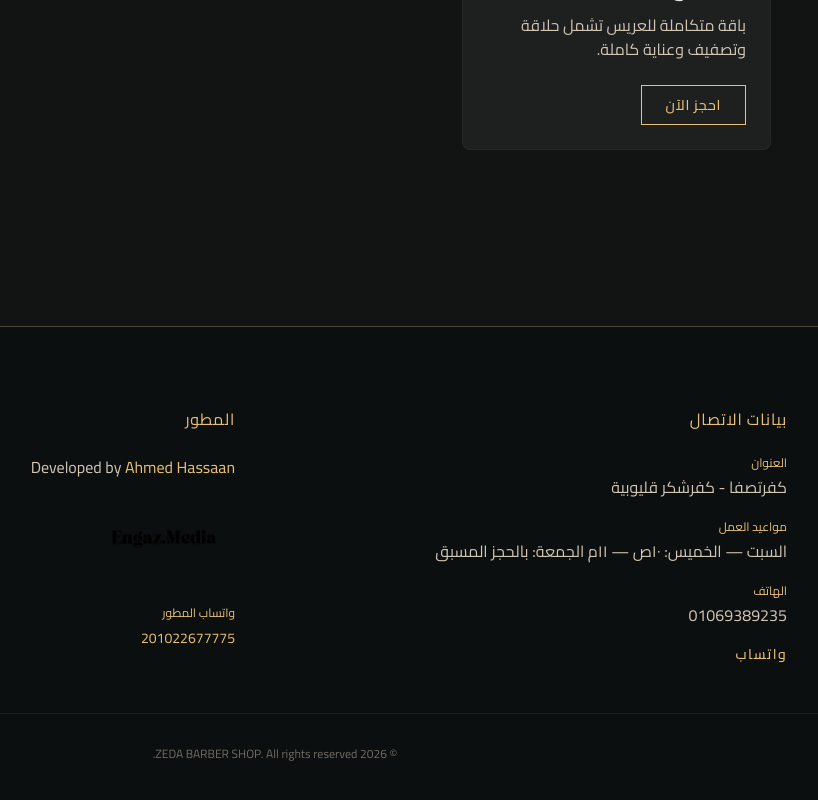
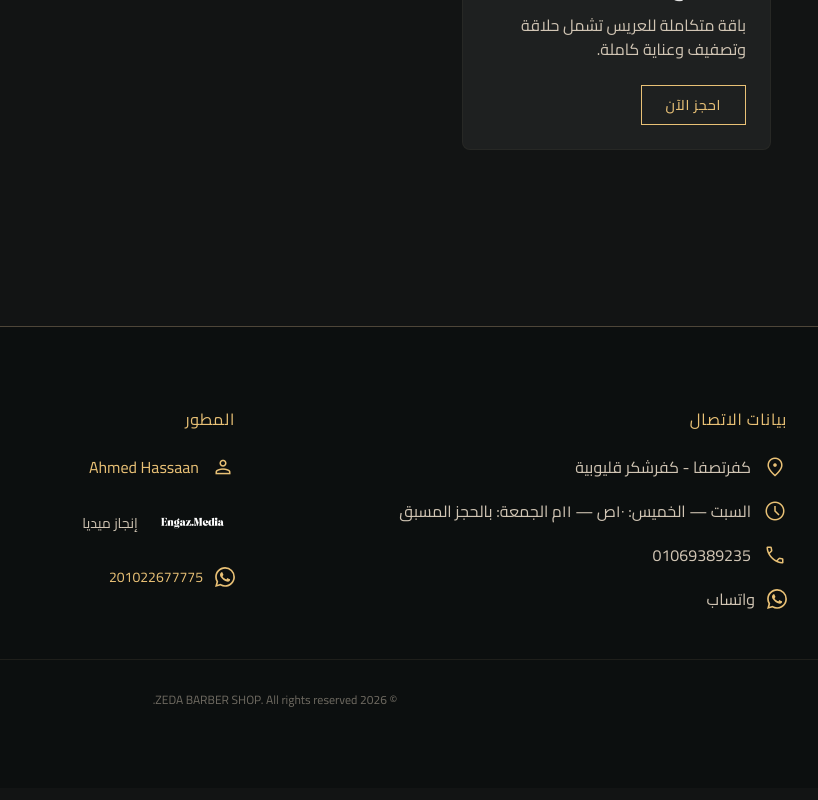
Before and after one commit to AhmedHassaan2/zeda-barber, a Next.js app: page /services in a window 1280 px wide. Shown: the part 1682-2482 px from the top of the page, without its empty margins (365-1183 px from the left). Built offline with nearby package versions, Linux system fonts and the light colour scheme.

Commit message:
feat: 10 enhancements - tagline font, gallery hover, barber photos, footer icons, favicon, motion

```diff
--- a/src/app/contact/page.tsx
+++ b/src/app/contact/page.tsx
@@ -51,14 +51,15 @@ export default function ContactPage() {
             </div>
             <div className="rounded-lg overflow-hidden border border-outline-variant/30 h-[400px]">
               <iframe
-                src="https://www.google.com/maps/embed?pb=!1m18!1m12!1m3!1d3452.5!2d31.1!3d30.4!2m3!1f0!2f0!3f0!3m2!1i1024!2i768!4f13.1!3m3!1m2!1s0x0%3A0x0!2zMzDCsDI0JzAwLjAiTiAzMcKwMDYnMDAuMCJF!5e0!3m2!1sen!2seg!4v1"
+                src="https://www.google.com/maps/embed?pb=!1m18!1m12!1m3!1d3452.5!2d31.300111801666947!3d30.570121565856912!2m3!1f0!2f0!3f0!3m2!1i1024!2i768!4f13.1!3m3!1m2!1s0x0%3A0x0!2zMzDCsDM0JzEyLjQiTiAzMcKwMTgnMDAuNCJF!5e0!3m2!1sen!2seg!4v1"
                 width="100%"
                 height="100%"
-                style={{ border: 0 }}
+                style={{ border: 0, filter: "grayscale(100%) contrast(1.1)" }}
                 allowFullScreen
                 loading="lazy"
                 referrerPolicy="no-referrer-when-downgrade"
                 title="ZEDA Location"
+                className="map-bw"
               />
             </div>
           </div>
--- a/src/app/globals.css
+++ b/src/app/globals.css
@@ -68,3 +68,89 @@ html {
   background: rgba(233, 193, 118, 0.3);
   color: #e2e2e2;
 }
+
+@keyframes fade-in-up {
+  0% { opacity: 0; transform: translateY(30px); }
+  100% { opacity: 1; transform: translateY(0); }
+}
+
+@keyframes fade-in {
+  0% { opacity: 0; }
+  100% { opacity: 1; }
+}
+
+@keyframes slide-in-right {
+  0% { opacity: 0; transform: translateX(-20px); }
+  100% { opacity: 1; transform: translateX(0); }
+}
+
+@keyframes scale-in {
+  0% { opacity: 0; transform: scale(0.95); }
+  100% { opacity: 1; transform: scale(1); }
+}
+
+.animate-fade-in-up {
+  animation: fade-in-up 0.8s ease-out both;
+}
+
+.animate-fade-in {
+  animation: fade-in 0.6s ease-out both;
+}
+
+.animate-slide-in-right {
+  animation: slide-in-right 0.6s ease-out both;
+}
+
+.animate-scale-in {
+  animation: scale-in 0.5s ease-out both;
+}
+
+.animation-delay-100 { animation-delay: 100ms; }
+.animation-delay-200 { animation-delay: 200ms; }
+.animation-delay-300 { animation-delay: 300ms; }
+.animation-delay-400 { animation-delay: 400ms; }
+.animation-delay-500 { animation-delay: 500ms; }
+.animation-delay-600 { animation-delay: 600ms; }
+
+.tagline-gradient {
+  background: linear-gradient(135deg, #ffffff 0%, #e9c176 50%, #ffffff 100%);
+  -webkit-background-clip: text;
+  -webkit-text-fill-color: transparent;
+  background-clip: text;
+}
+
+.img-grayscale {
+  filter: grayscale(100%);
+  transition: filter 0.8s cubic-bezier(0.4, 0, 0.2, 1);
+}
+
+.group:hover .img-grayscale {
+  filter: grayscale(0%);
+}
+
+.engaz-white {
+  filter: brightness(0) invert(1);
+  transition: filter 0.3s ease;
+}
+
+.engaz-white:hover {
+  filter: brightness(0) invert(1) opacity(0.8);
+}
+
+.map-bw {
+  filter: grayscale(100%) contrast(1.1);
+  transition: filter 0.5s ease;
+}
+
+.map-bw:hover {
+  filter: grayscale(50%) contrast(1.05);
+}
+
+.hover-lift {
+  transition: transform 0.4s cubic-bezier(0.4, 0, 0.2, 1), box-shadow 0.4s ease;
+}
+
+.hover-lift:hover {
+  transform: translateY(-4px);
+  box-shadow: 0 12px 40px rgba(233, 193, 118, 0.15);
+}
--- a/src/app/page.tsx
+++ b/src/app/page.tsx
@@ -20,7 +20,7 @@ export default function HomePage() {
         <GalleryPreview />
         <Team />
         <section className="relative py-32 overflow-hidden border-t border-outline-variant/30">
-          <div className="relative z-10 px-margin-mobile md:px-margin-desktop text-center max-w-3xl mx-auto">
+          <div className="relative z-10 px-margin-mobile md:px-margin-desktop text-center max-w-3xl mx-auto animate-fade-in-up">
             <h2 className="font-display-lg text-display-lg-mobile md:text-display-lg uppercase mb-12 tracking-tight">
               {t("cta.title")}
             </h2>
@@ -30,13 +30,13 @@ export default function HomePage() {
             <div className="flex flex-col md:flex-row gap-6 justify-center">
               <a
                 href="/booking"
-                className="px-12 py-5 bg-primary text-surface font-button text-button uppercase tracking-widest hover:opacity-90 transition-opacity duration-400"
+                className="px-12 py-5 bg-primary text-surface font-button text-button uppercase tracking-widest hover:bg-primary/90 hover:scale-105 transition-all duration-400 shadow-lg shadow-primary/20"
               >
                 {t("cta.book")}
               </a>
               <a
                 href="/services"
-                className="px-12 py-5 border border-primary text-primary font-button text-button uppercase tracking-widest hover:bg-primary/5 transition-all duration-400"
+                className="px-12 py-5 border border-primary text-primary font-button text-button uppercase tracking-widest hover:bg-primary hover:text-surface transition-all duration-400"
               >
                 {t("cta.services")}
               </a>
--- a/src/components/footer.tsx
+++ b/src/components/footer.tsx
@@ -12,33 +12,36 @@ export default function Footer() {
           <div className={`${lang === "ar" ? "text-center md:text-right" : "text-center md:text-left"}`}>
             <h4 className="text-primary font-label-caps mb-6 uppercase tracking-wider">{t("footer.contact")}</h4>
             <div className="space-y-5 text-on-surface-variant font-body-md">
-              <div>
-                <span className="text-primary font-label-caps text-xs block mb-1">{t("footer.address")}</span>
+              <div className="flex items-center gap-3 justify-center md:justify-start">
+                <span className="material-symbols-outlined text-primary text-xl">location_on</span>
                 <p>{t("footer.address_val")}</p>
               </div>
-              <div>
-                <span className="text-primary font-label-caps text-xs block mb-1">{t("footer.hours")}</span>
+              <div className="flex items-center gap-3 justify-center md:justify-start">
+                <span className="material-symbols-outlined text-primary text-xl">schedule</span>
                 <p>{t("footer.hours_val")}</p>
               </div>
-              <div>
-                <span className="text-primary font-label-caps text-xs block mb-1">{t("footer.phone")}</span>
-                <p dir="ltr">{t("footer.phone_val")}</p>
+              <div className="flex items-center gap-3 justify-center md:justify-start">
+                <span className="material-symbols-outlined text-primary text-xl">call</span>
+                <a href="tel:01069389235" dir="ltr" className="hover:text-primary transition-colors">{t("footer.phone_val")}</a>
               </div>
               <a
                 href="https://wa.me/201069389235"
                 target="_blank"
                 rel="noopener noreferrer"
-                className="inline-block mt-2 text-primary hover:opacity-80 transition-opacity font-button text-button uppercase"
+                className="flex items-center gap-3 justify-center md:justify-start hover:text-primary transition-colors"
               >
-                {t("footer.whatsapp")}
+                <svg className="w-5 h-5 text-primary" viewBox="0 0 24 24" fill="currentColor">
+                  <path d="M17.472 14.382c-.297-.149-1.758-.867-2.03-.967-.273-.099-.471-.148-.67.15-.197.297-.767.966-.94 1.164-.173.199-.347.223-.644.075-.297-.15-1.255-.463-2.39-1.475-.883-.788-1.48-1.761-1.653-2.059-.173-.297-.018-.458.13-.606.134-.133.298-.347.446-.52.149-.174.198-.298.298-.497.099-.198.05-.371-.025-.52-.075-.149-.669-1.612-.916-2.207-.242-.579-.487-.5-.669-.51-.173-.008-.371-.01-.57-.01-.198 0-.52.074-.792.372-.272.297-1.04 1.016-1.04 2.479 0 1.462 1.065 2.875 1.213 3.074.149.198 2.096 3.2 5.077 4.487.709.306 1.262.489 1.694.625.712.227 1.36.195 1.871.118.571-.085 1.758-.719 2.006-1.413.248-.694.248-1.289.173-1.413-.074-.124-.272-.198-.57-.347m-5.421 7.403h-.004a9.87 9.87 0 01-5.031-1.378l-.361-.214-3.741.982.998-3.648-.235-.374a9.86 9.86 0 01-1.51-5.26c.001-5.45 4.436-9.884 9.888-9.884 2.64 0 5.122 1.03 6.988 2.898a9.825 9.825 0 012.893 6.994c-.003 5.45-4.437 9.884-9.885 9.884m8.413-18.297A11.815 11.815 0 0012.05 0C5.495 0 .16 5.335.157 11.892c0 2.096.547 4.142 1.588 5.945L.057 24l6.305-1.654a11.882 11.882 0 005.683 1.448h.005c6.554 0 11.89-5.335 11.893-11.893a11.821 11.821 0 00-3.48-8.413z"/>
+                </svg>
+                <span>{t("footer.whatsapp")}</span>
               </a>
             </div>
           </div>
           <div className={`${lang === "ar" ? "text-center md:text-right" : "text-center md:text-left"}`}>
             <h4 className="text-primary font-label-caps mb-6 uppercase tracking-wider">{t("footer.developer")}</h4>
             <div className="space-y-5 text-on-surface-variant font-body-md">
-              <p>
-                {t("footer.dev_by")}{" "}
+              <div className="flex items-center gap-3 justify-center md:justify-start">
+                <span className="material-symbols-outlined text-primary text-xl">person</span>
                 <a
                   href="https://www.facebook.com/ahmedhassaan.dev"
                   target="_blank"
@@ -47,24 +50,28 @@ export default function Footer() {
                 >
                   Ahmed Hassaan
                 </a>
-              </p>
-              <div>
+              </div>
+              <div className="flex items-center gap-3 justify-center md:justify-start">
                 <a
                   href="https://engaz-media.vercel.app"
                   target="_blank"
                   rel="noopener noreferrer"
-                  className="inline-block hover:opacity-80 transition-opacity"
+                  className="inline-flex items-center gap-3 hover:opacity-80 transition-opacity"
                 >
-                  <img src="/images/logos/engaz-logo.png" alt="إنجاز ميديا" className="h-16 md:h-20 w-auto" />
+                  <img src="/images/logos/engaz-logo.png" alt="إنجاز ميديا" className="h-10 md:h-12 w-auto engaz-white" />
+                  <span className="text-on-surface-variant text-sm">إنجاز ميديا</span>
                 </a>
               </div>
-              <div>
-                <span className="text-primary font-label-caps text-xs block mb-1">{t("footer.dev_whatsapp")}</span>
+              <div className="flex items-center gap-3 justify-center md:justify-start">
+                <svg className="w-5 h-5 text-primary flex-shrink-0" viewBox="0 0 24 24" fill="currentColor">
+                  <path d="M17.472 14.382c-.297-.149-1.758-.867-2.03-.967-.273-.099-.471-.148-.67.15-.197.297-.767.966-.94 1.164-.173.199-.347.223-.644.075-.297-.15-1.255-.463-2.39-1.475-.883-.788-1.48-1.761-1.653-2.059-.173-.297-.018-.458.13-.606.134-.133.298-.347.446-.52.149-.174.198-.298.298-.497.099-.198.05-.371-.025-.52-.075-.149-.669-1.612-.916-2.207-.242-.579-.487-.5-.669-.51-.173-.008-.371-.01-.57-.01-.198 0-.52.074-.792.372-.272.297-1.04 1.016-1.04 2.479 0 1.462 1.065 2.875 1.213 3.074.149.198 2.096 3.2 5.077 4.487.709.306 1.262.489 1.694.625.712.227 1.36.195 1.871.118.571-.085 1.758-.719 2.006-1.413.248-.694.248-1.289.173-1.413-.074-.124-.272-.198-.57-.347m-5.421 7.403h-.004a9.87 9.87 0 01-5.031-1.378l-.361-.214-3.741.982.998-3.648-.235-.374a9.86 9.86 0 01-1.51-5.26c.001-5.45 4.436-9.884 9.888-9.884 2.64 0 5.122 1.03 6.988 2.898a9.825 9.825 0 012.893 6.994c-.003 5.45-4.437 9.884-9.885 9.884m8.413-18.297A11.815 11.815 0 0012.05 0C5.495 0 .16 5.335.157 11.892c0 2.096.547 4.142 1.588 5.945L.057 24l6.305-1.654a11.882 11.882 0 005.683 1.448h.005c6.554 0 11.89-5.335 11.893-11.893a11.821 11.821 0 00-3.48-8.413z"/>
+                </svg>
                 <a
                   href="https://wa.me/201022677775"
                   target="_blank"
                   rel="noopener noreferrer"
                   className="text-primary hover:opacity-80 transition-opacity text-sm"
+                  dir="ltr"
                 >
                   201022677775
                 </a>
--- a/src/components/gallery-preview.tsx
+++ b/src/components/gallery-preview.tsx
@@ -32,12 +32,13 @@ export default function GalleryPreview() {
       </div>
       <div className="grid grid-cols-3 gap-3 md:gap-4">
         {images.slice(0, 6).map((src, i) => (
-          <div key={i} className="overflow-hidden group relative">
+          <div key={i} className="overflow-hidden group relative cursor-pointer">
             <img
               src={src}
               alt={`Gallery ${i + 1}`}
-              className="w-full h-full object-cover aspect-[4/5] transition-all duration-[2000ms] group-hover:scale-110 grayscale"
+              className="w-full h-full object-cover aspect-[4/5] transition-all duration-700 group-hover:scale-110 img-grayscale"
             />
+            <div className="absolute inset-0 bg-primary/0 group-hover:bg-primary/10 transition-colors duration-500 pointer-events-none"></div>
           </div>
         ))}
       </div>
--- a/src/lib/language-context.tsx
+++ b/src/lib/language-context.tsx
@@ -53,7 +53,7 @@ const translations: Record<string, Record<string, string>> = {
     "gallery.subtitle": "OUR GALLERY",
     "gallery.all": "عرض الكل",
     "gallery.desc": "جميع أعمالنا في مكان واحد",
-    "cta.title": "كرسيك في انتظارك",
+    "cta.title": "كرسيك مستنيك",
     "cta.desc": "تواصل معنا للحجز أو الاستفسار. فريق ZEDA جاهز لخدمتك.",
     "cta.book": "احجز موعدك الآن",
     "cta.services": "جميع الخدمات",
@@ -155,7 +155,7 @@ const translations: Record<string, Record<string, string>> = {
     "gallery.subtitle": "OUR GALLERY",
     "gallery.all": "View All",
     "gallery.desc": "All our work in one place",
-    "cta.title": "Your Chair Awaits",
+    "cta.title": "Your Chair is Waiting",
     "cta.desc": "Contact us to book or inquire. The ZEDA team is ready to serve you.",
     "cta.book": "Book Your Appointment",
     "cta.services": "All Services",
--- a/tailwind.config.ts
+++ b/tailwind.config.ts
@@ -64,6 +64,7 @@ const config: Config = {
         "label-caps": ["var(--font-cairo)", "sans-serif"],
         "display-lg": ["var(--font-cairo)", "sans-serif"],
         "headline-lg": ["var(--font-cairo)", "sans-serif"],
+        tagline: ["var(--font-amiri)", "serif"],
       },
       fontSize: {
         "body-md": ["16px", { lineHeight: "1.6", fontWeight: "400" }],
```
Also changed, not shown: src/app/layout.tsx (+10 -2 lines), src/components/hero.tsx (+6 -6 lines), src/components/team.tsx (+24 -30 lines), public/favicon.png (added).
